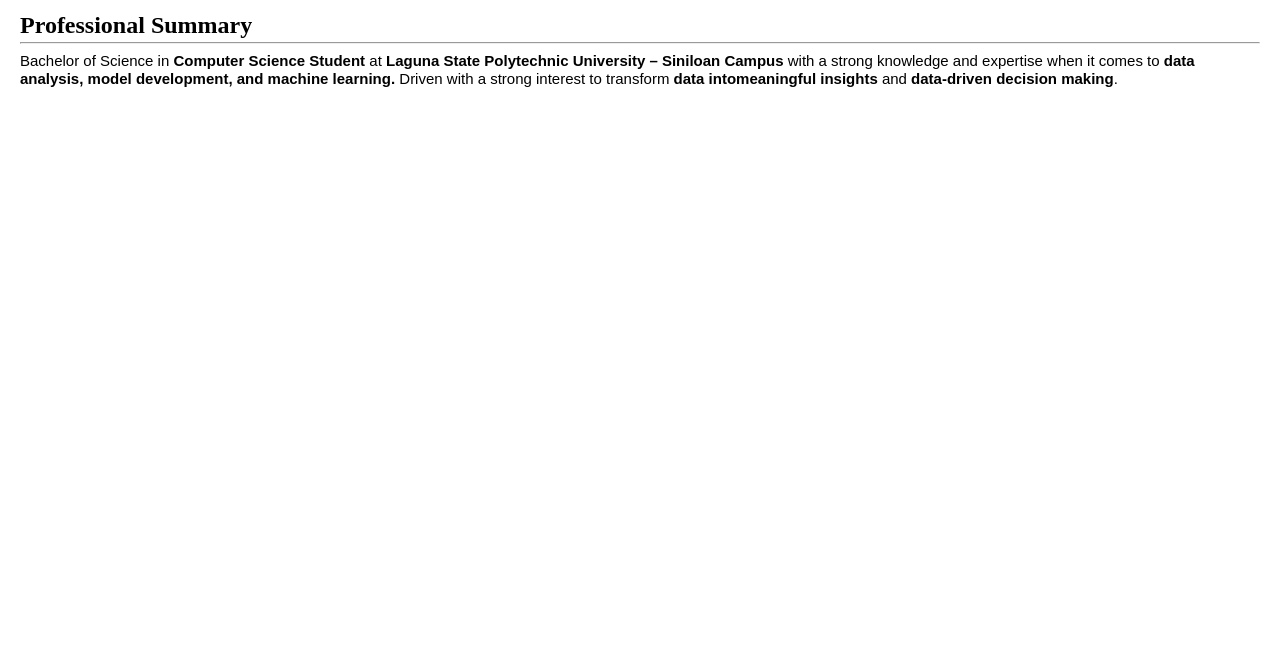
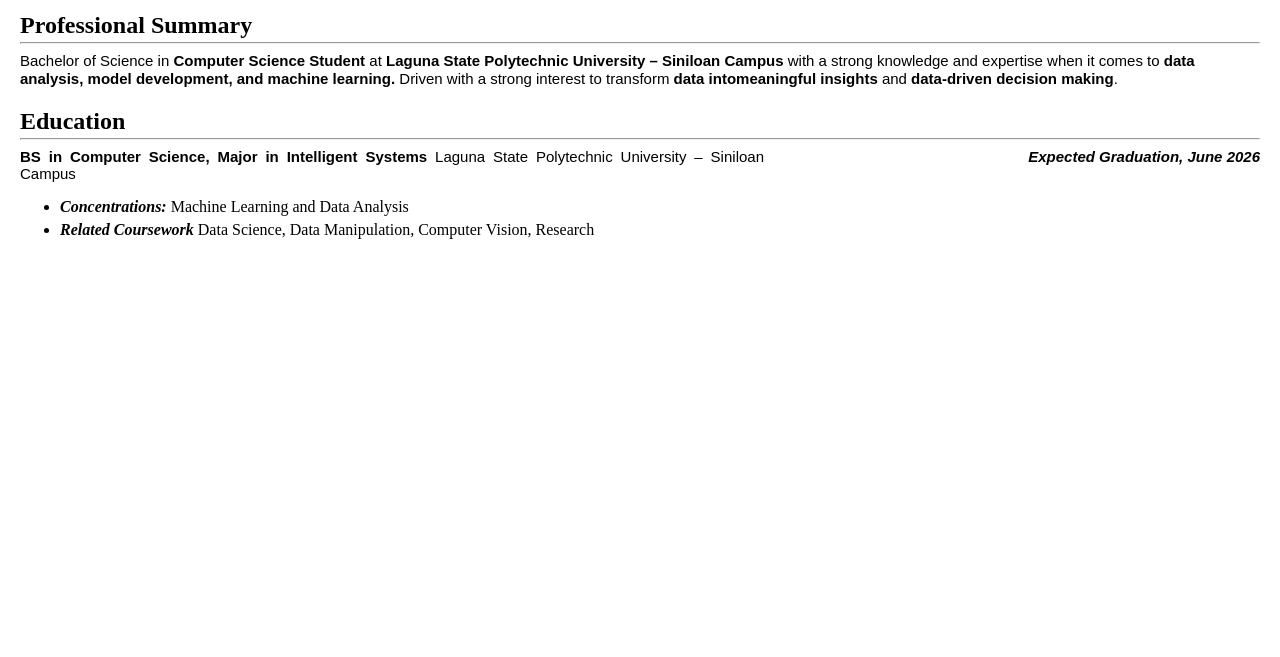
Before and after one commit to jp-mira/my-projects, a plain HTML site: page One Page CV/cv.html in a window 1280 px wide. Shown: the part 143-800 px from the top of the page. Drawn offline with Linux system fonts and the light colour scheme.

Commit message:
Added the education section with list

```diff
--- a/One Page CV/cv.html
+++ b/One Page CV/cv.html
@@ -12,7 +12,8 @@
 
 <body>
     <div class="header">
-        <img src="Mira.png" alt="my-image" id="my-picture">
+        <img src="https://res.cloudinary.com/dita5siax/image/upload/v1775040483/Mira_vrbu6k.png" alt="photo"
+            id="my-picture">
         <div class="my-name">
             <h1>Jerome Paulo B. Mira</h1>
             <div class="other-details">
@@ -26,7 +27,7 @@
             </div>
         </div>
     </div>
-    <div class="summary">
+    <div class="professional_summary">
         <h2>Professional Summary</h2>
         <hr>
         <span>Bachelor of Science in <strong>Computer Science Student</strong> at <strong>Laguna State Polytechnic
@@ -36,8 +37,24 @@
                 transform <strong>
                 data intomeaningful insights </strong> and <strong>data-driven decision making</strong>.
         </span>
+        <div class="education">
+            <h2>Education</h2>
+            <hr>
+            <div class="education-details">
+                <span class="left"><strong>BS in Computer Science, Major in Intelligent Systems</strong> Laguna State
+                    Polytechnic University – Siniloan Campus</span>
+                <span class="right"><i><b>Expected Graduation, June 2026</b></i></span>
+            </div>
+        </div>
+
+        <div class="courseworks">
+            <ul>
+                <li><i><strong>Concentrations:</strong></i> Machine Learning and Data Analysis</li>
+                <li><i><strong>Related Coursework</strong></i> Data Science, Data Manipulation, Computer Vision,
+                    Research </li>
+            </ul>
+        </div>
     </div>
-
 </body>
 
 </html>
--- a/One Page CV/cv_css.css
+++ b/One Page CV/cv_css.css
@@ -3,6 +3,9 @@
     align-items: center;
     margin: 0;
     padding: 20px;
+}
+li{
+    margin-bottom: 5px;
 }
 
 #my-picture {
@@ -35,12 +38,30 @@
   content: " | ";
 }
 
-.summary h2{
+.professional_summary h2{
     margin-bottom: -5px;
 }
 
-.summary span{
+.professional_summary span{
     font-family: Arial;
     font-size: 15px;
     text-align: justify;
 }
+
+.education-details{
+    font-size: 15px;
+    font-family: Arial;
+    display: flex;
+    justify-content: space-between;
+    flex: wrap;
+}
+
+.education-details .left{
+    max-width: 60%;
+    margin-right: 10px;
+}
+
+.education-details .right {
+    text-align: right;
+    margin: 0px;
+}
```
